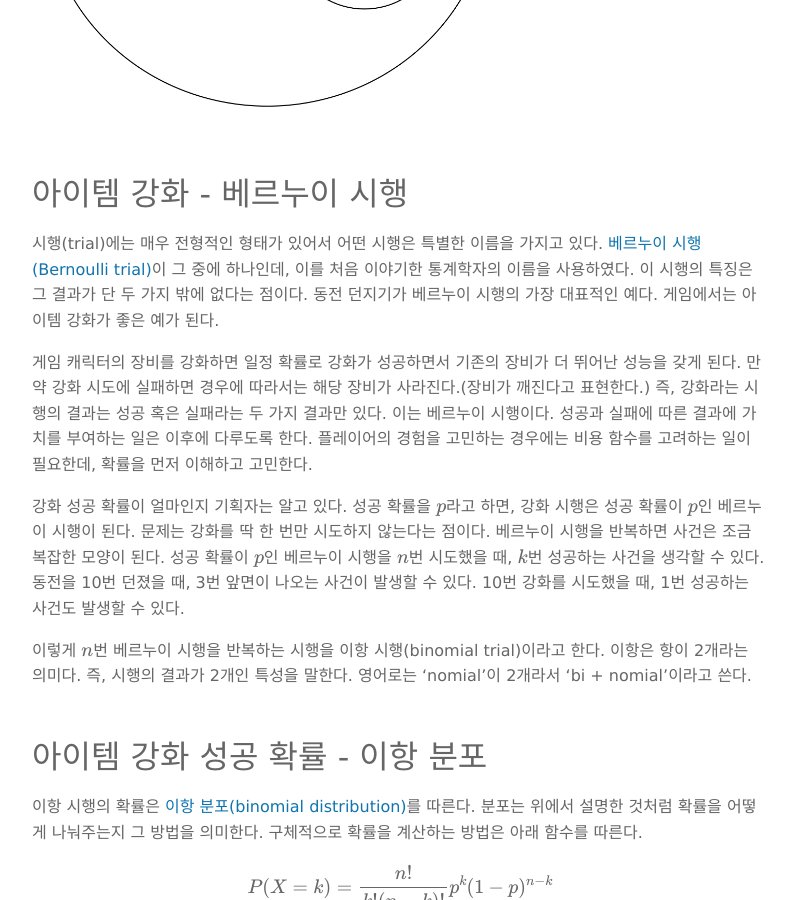
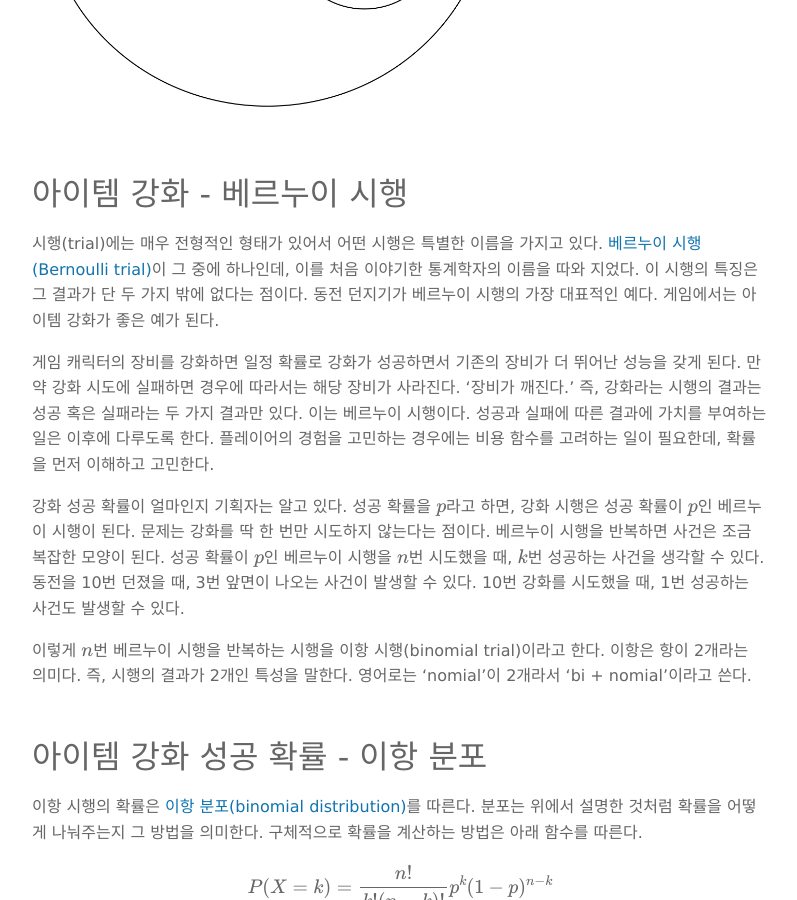
Before and after one commit to boxnwhiskr/boxnwhiskr.github.io, a Jekyll site: the page built from _posts/2015-05-21-binomial_dist_in_games.markdown, in a window 1280 px wide and 900 px high, scrolled down 2284 px. Shown: the whole window, without its empty margins (240-1037 px from the left). Built offline with Jekyll 4.4.1, drawn with Linux system fonts in a browser that asks for light colours; nearby versions of some CDN libraries; some web fonts are replaced; formulas are drawn with MathJax 3.

Commit message:
Polish sentences

```diff
--- a/_posts/2015-05-21-binomial_dist_in_games.markdown
+++ b/_posts/2015-05-21-binomial_dist_in_games.markdown
@@ -67,13 +67,13 @@ linked in [us.battle.net](http://us.battle.net/d3/en/forum/topic/7199913320)>_
 # 아이템 강화 - 베르누이 시행
 
 시행(trial)에는 매우 전형적인 형태가 있어서 어떤 시행은 특별한 이름을 가지고 있다.
-[베르누이 시행(Bernoulli trial)](http://en.wikipedia.org/wiki/Bernoulli_trial)이 그 중에 하나인데, 이를 처음 이야기한 통계학자의 이름을 사용하였다.
+[베르누이 시행(Bernoulli trial)](http://en.wikipedia.org/wiki/Bernoulli_trial)이 그 중에 하나인데, 이를 처음 이야기한 통계학자의 이름을 따와 지었다.
 이 시행의 특징은 그 결과가 단 두 가지 밖에 없다는 점이다.
 동전 던지기가 베르누이 시행의 가장 대표적인 예다.
 게임에서는 아이템 강화가 좋은 예가 된다.
 
 게임 캐릭터의 장비를 강화하면 일정 확률로 강화가 성공하면서 기존의 장비가 더 뛰어난 성능을 갖게 된다.
-만약 강화 시도에 실패하면 경우에 따라서는 해당 장비가 사라진다.(장비가 깨진다고 표현한다.)
+만약 강화 시도에 실패하면 경우에 따라서는 해당 장비가 사라진다. '장비가 깨진다.'
 즉, 강화라는 시행의 결과는 성공 혹은 실패라는 두 가지 결과만 있다.
 이는 베르누이 시행이다.
 성공과 실패에 따른 결과에 가치를 부여하는 일은 이후에 다루도록 한다.
```
